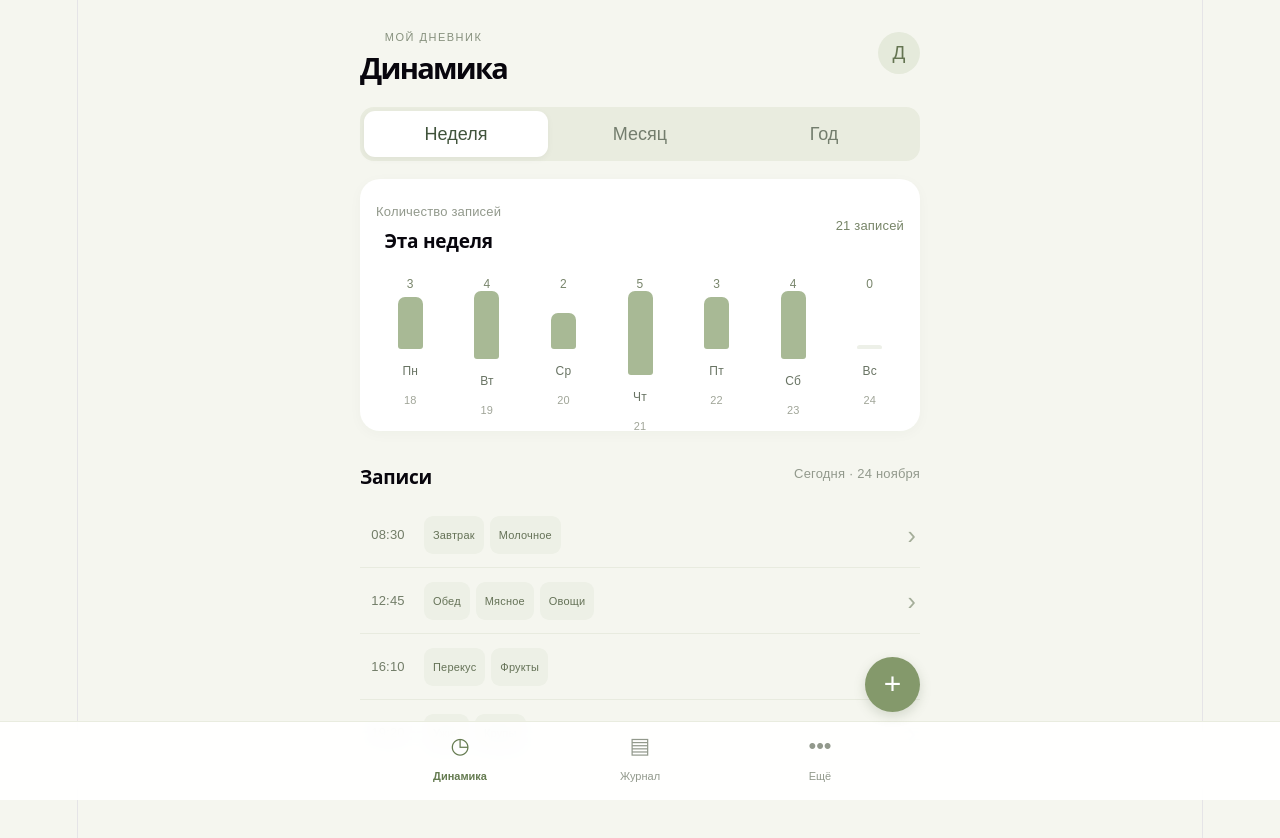
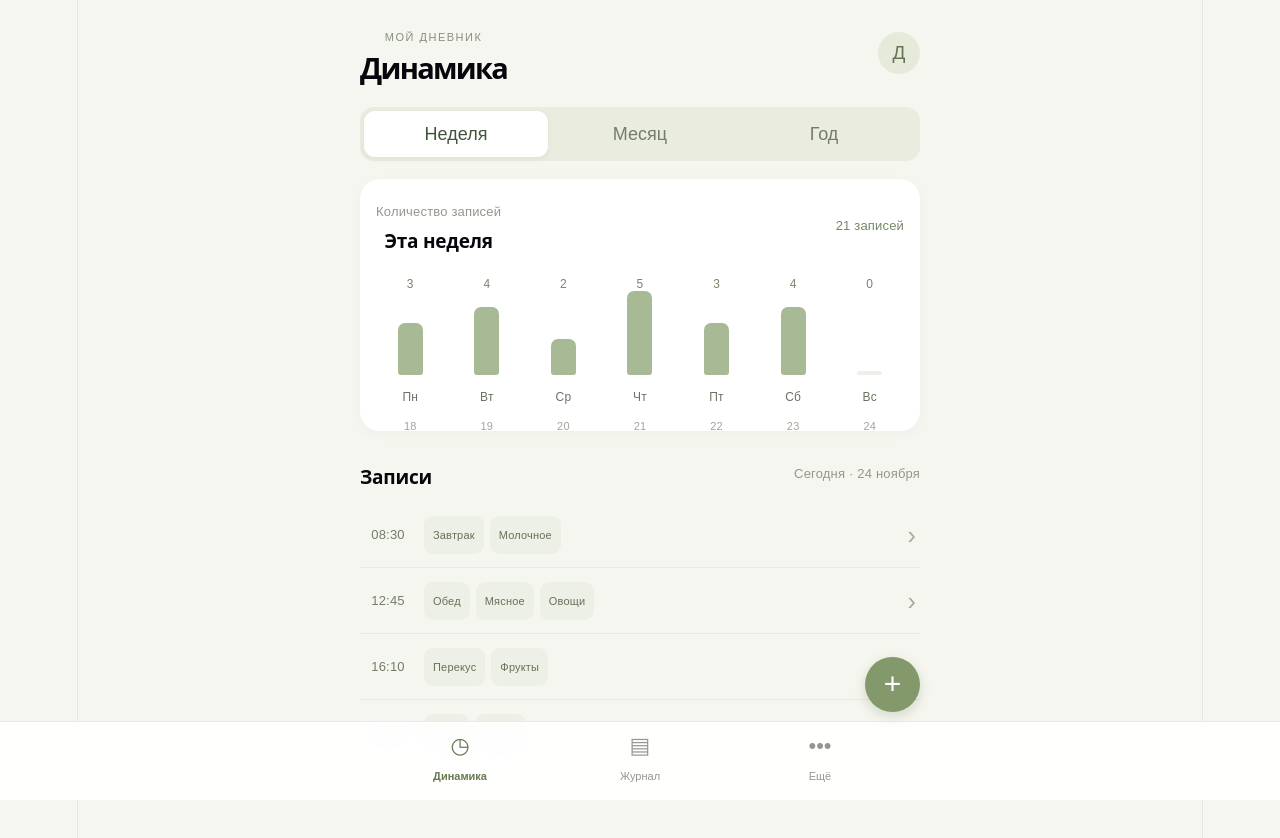
Before and after one commit to aannabella197-source/food-diary, a React (Vite) app: page / in a window 1280 px wide. Shown: the top 838 px of the page. Built offline with nearby package versions, Linux system fonts and the light colour scheme.

Commit message:
Fix weekly chart column alignment

```diff
--- a/src/App.css
+++ b/src/App.css
@@ -134,6 +134,26 @@ h2 {
   flex-direction: column;
   align-items: center;
   height: 100%;
+}
+
+.chart.week-chart {
+  display: grid;
+  grid-template-columns: repeat(7, minmax(0, 1fr));
+  gap: 8px;
+}
+
+.week-chart .chart-column {
+  min-width: 0;
+  width: 100%;
+}
+
+.week-chart .bar-count,
+.week-chart .bar-day,
+.week-chart .bar-date {
+  display: block;
+  width: 100%;
+  text-align: center;
+  white-space: nowrap;
 }
 
 .bar-count {
```
